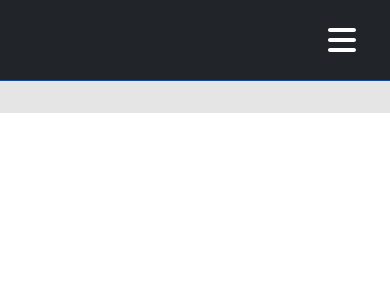
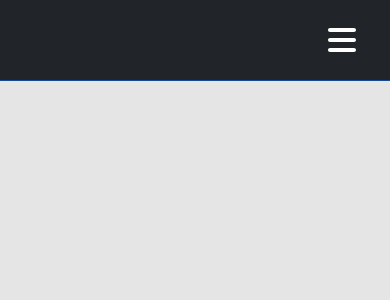
Before and after one commit to SageTendo/farm_inventory_management, a React (Vite) app in the folder client/: page / in a window 390 px wide. Shown: the top 300 px of the page. Built offline with nearby package versions, Linux system fonts and the light colour scheme.

Commit message:
Content container top padding

```diff
--- a/client/src/App.css
+++ b/client/src/App.css
@@ -25,7 +25,7 @@
     height: 100%;
     overflow: hidden;
     background: #e5e5e5;
-    padding: 1rem;
+    padding: 4rem 1rem 1rem;
 }
 
 /* Chrome, Safari, Edge, Opera */
@@ -63,6 +63,7 @@ input[type='number'] {
 
     .content-container {
         width: 100%;
+        height: 100vh;
         /*overflow: hidden;*/
     }
 }
```
